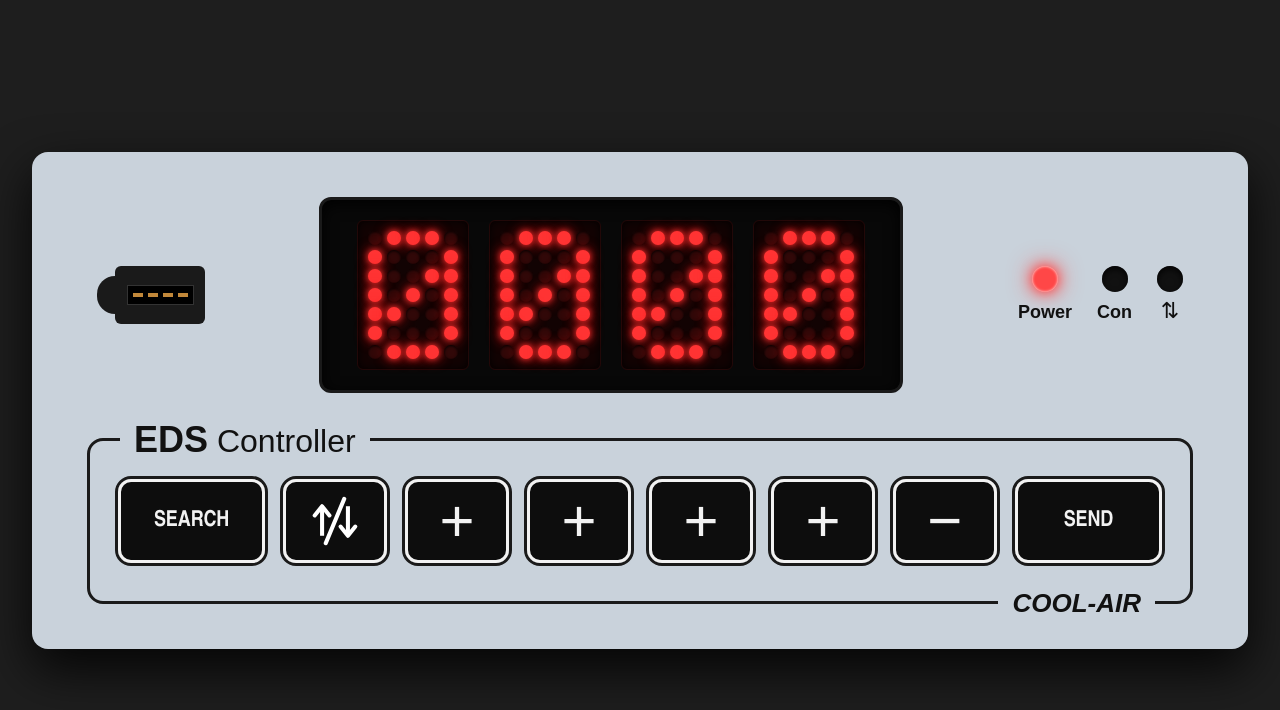
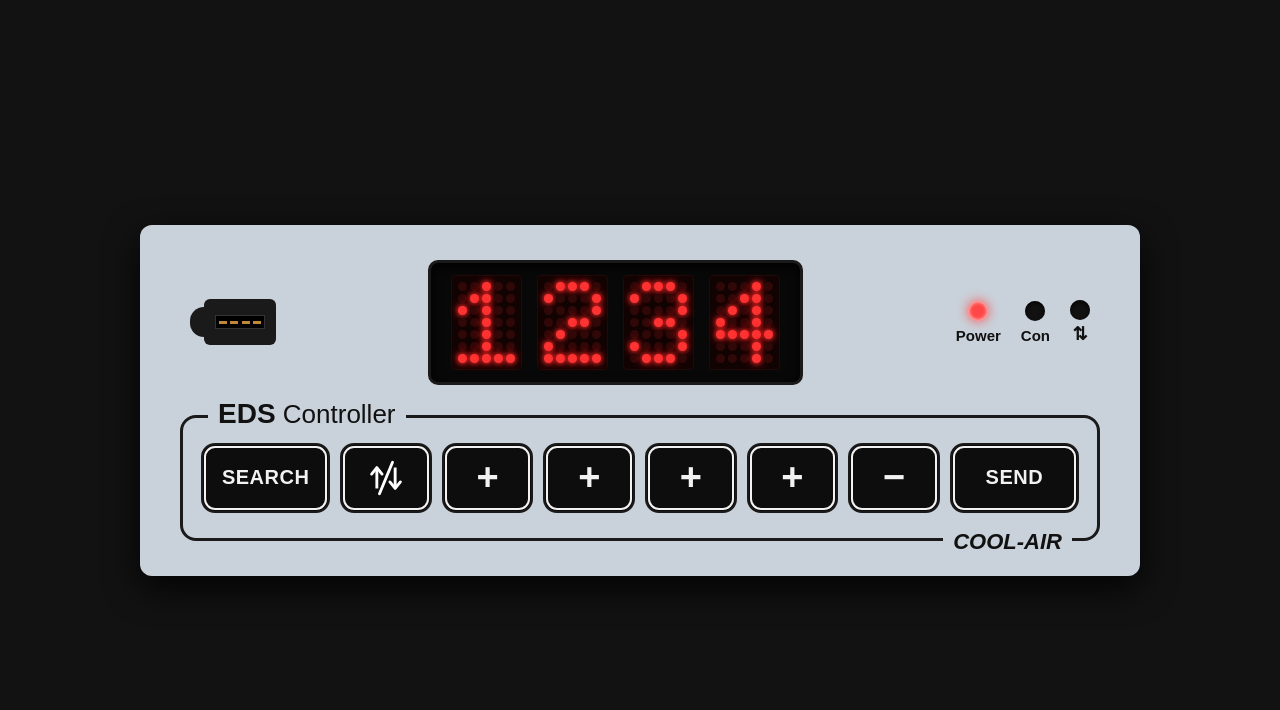
Before and after one commit to sgbusesntrain/Coolair16EDS, a plain HTML site: page Coolair16/controller.html in a window 1280 px wide. Drawn offline with Linux system fonts and the light colour scheme.

Commit message:
Update controller.html

```diff
--- a/Coolair16/controller.html
+++ b/Coolair16/controller.html
@@ -2,58 +2,65 @@
 <html lang="en">
 <head>
 <meta charset="UTF-8">
-<meta name="viewport" content="width=device-width, initial-scale=1.0">
-<title>EDS Controller - Auto-Cycling Search</title>
+<meta name="viewport" content="width=device-width, initial-scale=1.0, maximum-scale=1.0, user-scalable=no">
+<title>EDS Controller</title>
 <style>
-  body {
-    background-color: #1e1e1e;
+  * {
+    box-sizing: border-box;
+  }
+
+  html, body {
+    width: 100%;
+    height: 100%;
+    margin: 0;
+    padding: 0;
+    background-color: #121212;
+    font-family: Arial, sans-serif;
     display: flex;
     justify-content: center;
     align-items: center;
-    min-height: 100vh;
-    margin: 0;
-    padding: 20px;
-    box-sizing: border-box;
-    font-family: Arial, sans-serif;
+    overflow: hidden;
   }
 
-  /* Scaled up for Desktop viewports */
-  .eds-panel {
+  /* --- CONTROLLER PANEL --- */
+  .controller-panel {
     background-color: #c9d2db;
-    padding: 45px 55px;
-    width: 95vw;
-    max-width: 1250px;
-    box-shadow: 0 20px 50px rgba(0,0,0,0.85);
+    padding: 35px 40px;
+    width: 95%;
+    max-width: 1000px;
+    border-radius: 12px;
+    box-shadow: 0 12px 35px rgba(0,0,0,0.85);
     position: relative;
-    box-sizing: border-box;
-    border-radius: 16px;
+    display: flex;
+    flex-direction: column;
+    gap: 30px;
   }
 
-  /* --- TOP ROW --- */
-  .top-row {
+  /* Top Row Layout */
+  .ctrl-top-row {
     display: flex;
     justify-content: space-between;
     align-items: center;
-    margin-bottom: 45px;
     padding: 0 10px;
   }
 
+  /* Data Port Graphic */
   .port-wrapper {
     display: flex;
     align-items: center;
   }
   .port-nub {
-    width: 20px;
-    height: 38px;
+    width: 16px;
+    height: 30px;
     background: #1a1a1a;
-    border-top-left-radius: 18px;
-    border-bottom-left-radius: 18px;
+    border-top-left-radius: 14px;
+    border-bottom-left-radius: 14px;
     margin-right: -2px;
     z-index: 1;
   }
   .port-main {
-    width: 90px;
-    height: 58px;
+    width: 72px;
+    height: 46px;
     background: #1a1a1a;
     border-radius: 6px;
     display: flex;
@@ -62,8 +69,8 @@
     z-index: 2;
   }
   .port-slot {
-    width: 65px;
-    height: 18px;
+    width: 50px;
+    height: 14px;
     background: #000;
     border: 1px solid #333;
     display: flex;
@@ -71,177 +78,162 @@
     align-items: center;
   }
   .gold-pin {
-    width: 10px;
-    height: 4px;
+    width: 8px;
+    height: 3px;
     background: #c2883a;
   }
 
-  /* --- DOT MATRIX DISPLAY SCREEN --- */
-  .display-screen {
+  /* Dot Matrix Display */
+  .ctrl-screen {
     background: #080808;
     border: 3px solid #1a1a1a;
-    border-radius: 12px;
-    padding: 20px 35px;
+    border-radius: 10px;
+    padding: 12px 20px;
     display: flex;
-    gap: 20px;
+    gap: 15px;
     justify-content: center;
-    align-items: center;
-    box-shadow: inset 0 4px 15px rgba(0,0,0,0.95);
+    box-shadow: inset 0 4px 12px rgba(0,0,0,0.95);
   }
 
-  /* 5x7 Dot Matrix Digit Grid Module */
   .matrix-digit {
     display: grid;
     grid-template-columns: repeat(5, 1fr);
     grid-template-rows: repeat(7, 1fr);
-    gap: 5px;
+    gap: 3px;
     background: #120303;
-    padding: 10px;
-    border-radius: 6px;
+    padding: 6px;
+    border-radius: 4px;
     border: 1px solid #220808;
-    box-shadow: inset 0 0 8px rgba(0,0,0,0.9);
   }
 
-  /* Individual Matrix LED Dots */
-  .dot {
-    width: 14px;
-    height: 14px;
+  .ctrl-dot {
+    width: 9px;
+    height: 9px;
     border-radius: 50%;
     background-color: #310808;
-    box-shadow: inset 0 1px 3px rgba(0,0,0,0.9);
-    transition: background-color 0.05s ease, box-shadow 0.05s ease;
   }
 
-  /* Lit LED Dots */
-  .dot.on {
+  .ctrl-dot.on {
     background-color: #ff3333;
-    box-shadow:
-      0 0 6px #ff3333,
-      0 0 14px #ff1a1a;
+    box-shadow: 0 0 5px #ff3333, 0 0 10px #ff1a1a;
   }
 
   /* LED Indicators */
-  .indicators {
+  .ctrl-indicators {
     display: flex;
-    gap: 25px;
-    text-align: center;
+    gap: 20px;
+    align-items: center;
   }
+
   .led-col {
     display: flex;
     flex-direction: column;
     align-items: center;
-    gap: 10px;
+    gap: 6px;
+    font-size: 15px;
+    font-weight: bold;
+    color: #111;
   }
+
   .light {
-    width: 26px;
-    height: 26px;
+    width: 20px;
+    height: 20px;
     border-radius: 50%;
     background: #111;
-    box-shadow: inset 0 3px 6px rgba(0,0,0,0.8);
+    box-shadow: inset 0 2px 4px rgba(0,0,0,0.8);
   }
+
   .light.lit-red {
     background: #ff4747;
-    box-shadow:
-      inset 0 0 3px #fff,
-      0 0 12px #ff4747,
-      0 0 24px #ff4747;
-  }
-  .led-label {
-    font-size: 18px;
-    color: #111;
-    font-weight: bold;
+    box-shadow: 0 0 12px #ff4747, inset 0 0 4px #fff;
   }
 
-  /* --- BOTTOM BUTTON SECTION --- */
-  .button-section {
+  /* Button Section Outer Border with Labels */
+  .ctrl-button-section {
     border: 3px solid #1a1a1a;
     border-radius: 16px;
-    padding: 35px 25px;
+    padding: 25px 18px;
     display: flex;
     justify-content: space-between;
     align-items: center;
     position: relative;
-    gap: 12px;
+    gap: 10px;
   }
 
   .label-top {
     position: absolute;
-    top: -22px;
-    left: 30px;
+    top: -18px;
+    left: 25px;
     background: #c9d2db;
-    padding: 0 14px;
-    font-size: 32px;
+    padding: 0 10px;
+    font-size: 26px;
     color: #111;
+    line-height: 1;
   }
   .label-top strong {
-    font-size: 36px;
+    font-size: 28px;
     font-weight: 900;
   }
 
   .label-bottom {
     position: absolute;
-    bottom: -18px;
-    right: 35px;
+    bottom: -15px;
+    right: 25px;
     background: #c9d2db;
-    padding: 0 14px;
-    font-size: 26px;
+    padding: 0 10px;
+    font-size: 22px;
     font-weight: 900;
     font-style: italic;
     color: #111;
+    line-height: 1;
   }
 
-  .btn {
+  /* Buttons */
+  .ctrl-btn {
     background-color: #0d0d0d;
-    background-clip: padding-box;
-    border: 3px solid #1a1a1a;
-    outline: 3px solid #f2f2f2;
-    outline-offset: -6px;
-    border-radius: 16px;
+    border: 2px solid #1a1a1a;
+    outline: 2px solid #f2f2f2;
+    outline-offset: -5px;
+    border-radius: 14px;
     color: #f2f2f2;
-    height: 90px;
+    height: 70px;
     cursor: pointer;
     display: flex;
     justify-content: center;
     align-items: center;
-    box-shadow: inset 0 2px 2px rgba(255,255,255,0.2);
-    transition: transform 0.05s ease, background-color 0.05s ease;
     box-sizing: border-box;
+    font-weight: bold;
+    transition: transform 0.05s, background-color 0.05s;
   }
 
-  .btn.symbol-btn {
-    flex: 1 1 0;
-    font-size: 60px;
-    font-family: Arial, Helvetica, sans-serif;
-    font-weight: normal;
-    line-height: 1;
+  .ctrl-btn.symbol-btn {
+    flex: 1;
+    font-size: 38px;
   }
 
-  .btn.text-btn {
-    flex: 1.6 1 0;
-    font-size: 22px;
-    font-family: 'Arial Narrow', 'Helvetica Neue', Arial, sans-serif;
-    font-weight: bold;
-    letter-spacing: -0.2px;
-    padding: 0;
+  .ctrl-btn.text-btn {
+    flex: 1.5;
+    font-size: 20px;
+    letter-spacing: 0.5px;
   }
 
-  .btn:active {
+  .ctrl-btn:active {
     transform: translateY(2px);
-    background-color: #1a1a1a;
+    background-color: #222;
   }
 
   .toggle-svg {
-    width: 48px;
-    height: 52px;
+    width: 34px;
+    height: 38px;
   }
-
 </style>
 </head>
 <body>
 
-<div class="eds-panel">
+<div class="controller-panel">
+  <div class="ctrl-top-row">
 
-  <div class="top-row">
+    <!-- Left Port Connector -->
     <div class="port-wrapper">
       <div class="port-nub"></div>
       <div class="port-main">
@@ -254,33 +246,24 @@
       </div>
     </div>
 
-    <!-- 4-Digit 5x7 Dot Matrix Display Screen -->
-    <div class="display-screen" id="matrix-display">
-      <!-- Generated via JS -->
-    </div>
+    <!-- Center Display Matrix -->
+    <div class="ctrl-screen" id="ctrl-matrix-display"></div>
 
-    <div class="indicators">
-      <div class="led-col">
-        <div class="light lit-red"></div>
-        <span class="led-label">Power</span>
-      </div>
-      <div class="led-col">
-        <div class="light" id="com-light"></div>
-        <span class="led-label">Con</span>
-      </div>
-      <div class="led-col">
-        <div class="light" id="arrow-light"></div>
-        <span class="led-label" style="font-size: 22px; font-weight: normal; margin-top: -4px;">⇅</span>
-      </div>
+    <!-- Right Indicator LEDs -->
+    <div class="ctrl-indicators">
+      <div class="led-col"><div class="light lit-red"></div>Power</div>
+      <div class="led-col"><div class="light" id="com-light"></div>Con</div>
+      <div class="led-col"><div class="light" id="arrow-light"></div><span style="font-size:18px; margin-top:-3px;">⇅</span></div>
     </div>
   </div>
 
-  <div class="button-section">
+  <!-- Lower Button Deck -->
+  <div class="ctrl-button-section">
     <div class="label-top"><strong>EDS</strong> Controller</div>
 
-    <button class="btn text-btn" id="btn-search">SEARCH</button>
+    <button class="ctrl-btn text-btn" id="btn-search">SEARCH</button>
 
-    <button class="btn symbol-btn" id="btn-toggle">
+    <button class="ctrl-btn symbol-btn" id="btn-toggle">
       <svg class="toggle-svg" viewBox="0 0 26 28" fill="none" xmlns="http://www.w3.org/2000/svg">
         <line x1="18" y1="2" x2="8" y2="26" stroke="#ffffff" stroke-width="2.2" stroke-linecap="round"/>
         <line x1="6" y1="22" x2="6" y2="7" stroke="#ffffff" stroke-width="2.2"/>
@@ -290,291 +273,132 @@
       </svg>
     </button>
 
-    <!-- Four individual plus buttons -->
-    <button class="btn symbol-btn" id="btn-p1000">+</button>
-    <button class="btn symbol-btn" id="btn-p100">+</button>
-    <button class="btn symbol-btn" id="btn-p10">+</button>
-    <button class="btn symbol-btn" id="btn-p1">+</button>
-
-    <button class="btn symbol-btn" id="btn-minus">&minus;</button>
-
-    <button class="btn text-btn" id="btn-send">SEND</button>
+    <button class="ctrl-btn symbol-btn" id="btn-p1000">+</button>
+    <button class="ctrl-btn symbol-btn" id="btn-p100">+</button>
+    <button class="ctrl-btn symbol-btn" id="btn-p10">+</button>
+    <button class="ctrl-btn symbol-btn" id="btn-p1">+</button>
+    <button class="ctrl-btn symbol-btn" id="btn-minus">&minus;</button>
+    <button class="ctrl-btn text-btn" id="btn-send">SEND</button>
 
     <div class="label-bottom">COOL-AIR</div>
   </div>
-
 </div>
 
 <script>
+  // Controller 5x7 Bitmaps
   const DIGITS_5x7 = {
-    0: [
-      [0,1,1,1,0],
-      [1,0,0,0,1],
-      [1,0,0,1,1],
-      [1,0,1,0,1],
-      [1,1,0,0,1],
-      [1,0,0,0,1],
-      [0,1,1,1,0]
-    ],
-    1: [
-      [0,0,1,0,0],
-      [0,1,1,0,0],
-      [1,0,1,0,0],
-      [0,0,1,0,0],
-      [0,0,1,0,0],
-      [0,0,1,0,0],
-      [1,1,1,1,1]
-    ],
-    2: [
-      [0,1,1,1,0],
-      [1,0,0,0,1],
-      [0,0,0,0,1],
-      [0,0,1,1,0],
-      [0,1,0,0,0],
-      [1,0,0,0,0],
-      [1,1,1,1,1]
-    ],
-    3: [
-      [0,1,1,1,0],
-      [1,0,0,0,1],
-      [0,0,0,0,1],
-      [0,0,1,1,0],
-      [0,0,0,0,1],
-      [1,0,0,0,1],
-      [0,1,1,1,0]
-    ],
-    4: [
-      [0,0,0,1,0],
-      [0,0,1,1,0],
-      [0,1,0,1,0],
-      [1,0,0,1,0],
-      [1,1,1,1,1],
-      [0,0,0,1,0],
-      [0,0,0,1,0]
-    ],
-    5: [
-      [1,1,1,1,1],
-      [1,0,0,0,0],
-      [1,1,1,1,0],
-      [0,0,0,0,1],
-      [0,0,0,0,1],
-      [1,0,0,0,1],
-      [0,1,1,1,0]
-    ],
-    6: [
-      [0,1,1,1,0],
-      [1,0,0,0,1],
-      [1,0,0,0,0],
-      [1,1,1,1,0],
-      [1,0,0,0,1],
-      [1,0,0,0,1],
-      [0,1,1,1,0]
-    ],
-    7: [
-      [1,1,1,1,1],
-      [0,0,0,0,1],
-      [0,0,0,1,0],
-      [0,0,1,0,0],
-      [0,0,1,0,0],
-      [0,0,1,0,0],
-      [0,0,1,0,0]
-    ],
-    8: [
-      [0,1,1,1,0],
-      [1,0,0,0,1],
-      [1,0,0,0,1],
-      [0,1,1,1,0],
-      [1,0,0,0,1],
-      [1,0,0,0,1],
-      [0,1,1,1,0]
-    ],
-    9: [
-      [0,1,1,1,0],
-      [1,0,0,0,1],
-      [1,0,0,0,1],
-      [0,1,1,1,1],
-      [0,0,0,0,1],
-      [1,0,0,0,1],
-      [0,1,1,1,0]
-    ]
+    0: [[0,1,1,1,0],[1,0,0,0,1],[1,0,0,1,1],[1,0,1,0,1],[1,1,0,0,1],[1,0,0,0,1],[0,1,1,1,0]],
+    1: [[0,0,1,0,0],[0,1,1,0,0],[1,0,1,0,0],[0,0,1,0,0],[0,0,1,0,0],[0,0,1,0,0],[1,1,1,1,1]],
+    2: [[0,1,1,1,0],[1,0,0,0,1],[0,0,0,0,1],[0,0,1,1,0],[0,1,0,0,0],[1,0,0,0,0],[1,1,1,1,1]],
+    3: [[0,1,1,1,0],[1,0,0,0,1],[0,0,0,0,1],[0,0,1,1,0],[0,0,0,0,1],[1,0,0,0,1],[0,1,1,1,0]],
+    4: [[0,0,0,1,0],[0,0,1,1,0],[0,1,0,1,0],[1,0,0,1,0],[1,1,1,1,1],[0,0,0,1,0],[0,0,0,1,0]],
+    5: [[1,1,1,1,1],[1,0,0,0,0],[1,1,1,1,0],[0,0,0,0,1],[0,0,0,0,1],[1,0,0,0,1],[0,1,1,1,0]],
+    6: [[0,1,1,1,0],[1,0,0,0,1],[1,0,0,0,0],[1,1,1,1,0],[1,0,0,0,1],[1,0,0,0,1],[0,1,1,1,0]],
+    7: [[1,1,1,1,1],[0,0,0,0,1],[0,0,0,1,0],[0,0,1,0,0],[0,0,1,0,0],[0,0,1,0,0],[0,0,1,0,0]],
+    8: [[0,1,1,1,0],[1,0,0,0,1],[1,0,0,0,1],[0,1,1,1,0],[1,0,0,0,1],[1,0,0,0,1],[0,1,1,1,0]],
+    9: [[0,1,1,1,0],[1,0,0,0,1],[1,0,0,0,1],[0,1,1,1,1],[0,0,0,0,1],[1,0,0,0,1],[0,1,1,1,0]]
   };
 
-  const container = document.getElementById('matrix-display');
-  const comLight = document.getElementById('com-light');
-  const arrowLight = document.getElementById('arrow-light');
-
-  let currentVal = 0;
-  let searchDirectionDesc = false;
-  let lastIncrementStep = 1;
-  let searchInterval = null;
-
-  const availableValues = [0, 1111, 2222, 9999];
-
-  const matrixModules = [];
+  // Build Controller Digits
+  const ctrlDisplay = document.getElementById('ctrl-matrix-display');
+  const ctrlModules = [];
   for (let m = 0; m < 4; m++) {
-    const modDiv = document.createElement('div');
-    modDiv.className = 'matrix-digit';
+    const mod = document.createElement('div');
+    mod.className = 'matrix-digit';
     const dots = [];
-    for (let r = 0; r < 7; r++) {
-      for (let c = 0; c < 5; c++) {
-        const dot = document.createElement('div');
-        dot.className = 'dot';
-        modDiv.appendChild(dot);
-        dots.push(dot);
-      }
+    for (let i = 0; i < 35; i++) {
+      const d = document.createElement('div');
+      d.className = 'ctrl-dot';
+      mod.appendChild(d);
+      dots.push(d);
     }
-    container.appendChild(modDiv);
-    matrixModules.push(dots);
+    ctrlDisplay.appendChild(mod);
+    ctrlModules.push(dots);
   }
 
-  function updateDisplay(val) {
+  // Update Controller Display
+  function updateCtrlDisplay(val) {
     const str = String(val).padStart(4, '0');
     for (let i = 0; i < 4; i++) {
       const num = parseInt(str[i], 10);
       const bitmap = DIGITS_5x7[num];
-      const dots = matrixModules[i];
-      let dotIndex = 0;
+      const dots = ctrlModules[i];
+      let idx = 0;
       for (let r = 0; r < 7; r++) {
         for (let c = 0; c < 5; c++) {
-          if (bitmap[r][c] === 1) {
-            dots[dotIndex].classList.add('on');
-          } else {
-            dots[dotIndex].classList.remove('on');
-          }
-          dotIndex++;
+          if (bitmap[r][c] === 1) dots[idx].classList.add('on');
+          else dots[idx].classList.remove('on');
+          idx++;
         }
       }
     }
   }
 
-  function addIndependent(val, step) {
-    let str = String(val).padStart(4, '0');
-    let d0 = parseInt(str[0], 10);
-    let d1 = parseInt(str[1], 10);
-    let d2 = parseInt(str[2], 10);
-    let d3 = parseInt(str[3], 10);
+  // Logic Variables
+  let currentVal = 1234;
+  let searchDirectionDesc = false;
+  let lastIncrementStep = 1;
+  let searchInterval = null;
+  const availableValues = [0, 1111, 2222, 9999];
 
-    if (step === 1000) d0 = (d0 + 1) % 10;
-    if (step === 100)  d1 = (d1 + 1) % 10;
-    if (step === 10)   d2 = (d2 + 1) % 10;
-    if (step === 1)    d3 = (d3 + 1) % 10;
-
-    return parseInt(`${d0}${d1}${d2}${d3}`, 10);
+  function stopAutoSearch() {
+    if (searchInterval) { clearInterval(searchInterval); searchInterval = null; }
   }
 
-  function subIndependent(val, step) {
-    let str = String(val).padStart(4, '0');
-    let d0 = parseInt(str[0], 10);
-    let d1 = parseInt(str[1], 10);
-    let d2 = parseInt(str[2], 10);
-    let d3 = parseInt(str[3], 10);
-
-    if (step === 1000) d0 = (d0 - 1 + 10) % 10;
-    if (step === 100)  d1 = (d1 - 1 + 10) % 10;
-    if (step === 10)   d2 = (d2 - 1 + 10) % 10;
-    if (step === 1)    d3 = (d3 - 1 + 10) % 10;
-
-    return parseInt(`${d0}${d1}${d2}${d3}`, 10);
+  function addIndep(val, step) {
+    let s = String(val).padStart(4, '0').split('').map(Number);
+    if (step === 1000) s[0] = (s[0] + 1) % 10;
+    if (step === 100)  s[1] = (s[1] + 1) % 10;
+    if (step === 10)   s[2] = (s[2] + 1) % 10;
+    if (step === 1)    s[3] = (s[3] + 1) % 10;
+    return parseInt(s.join(''), 10);
   }
 
-  function stopAutoSearch() {
-    if (searchInterval) {
-      clearInterval(searchInterval);
-      searchInterval = null;
-    }
+  function subIndep(val, step) {
+    let s = String(val).padStart(4, '0').split('').map(Number);
+    if (step === 1000) s[0] = (s[0] - 1 + 10) % 10;
+    if (step === 100)  s[1] = (s[1] - 1 + 10) % 10;
+    if (step === 10)   s[2] = (s[2] - 1 + 10) % 10;
+    if (step === 1)    s[3] = (s[3] - 1 + 10) % 10;
+    return parseInt(s.join(''), 10);
   }
 
-  updateDisplay(currentVal);
-
-  // Toggle Search Direction Button (Arrow)
+  // Event Listeners
   document.getElementById('btn-toggle').addEventListener('click', () => {
     stopAutoSearch();
     searchDirectionDesc = !searchDirectionDesc;
-    if (!searchDirectionDesc) {
-      arrowLight.classList.remove('lit-red');
-    } else {
-      arrowLight.classList.add('lit-red');
-    }
+    document.getElementById('arrow-light').classList.toggle('lit-red', searchDirectionDesc);
   });
 
-  // SEARCH Button Logic (Auto-cycling every 2 seconds with wrap-around)
   document.getElementById('btn-search').addEventListener('click', () => {
     stopAutoSearch();
+    let sorted = [...availableValues].sort((a,b) => searchDirectionDesc ? b - a : a - b);
+    let idx = (sorted.indexOf(currentVal) + 1) % sorted.length;
+    currentVal = sorted[idx];
+    updateCtrlDisplay(currentVal);
 
-    let sorted = [...availableValues].sort((a, b) => a - b);
-    if (searchDirectionDesc) {
-      sorted.reverse();
-    }
-
-    // Find the next index in sequence, wrapping back to the beginning if at the end
-    let currentIndex = sorted.indexOf(currentVal);
-    if (currentIndex === -1) {
-      // If current value isn't directly in the list, find the closest matching step
-      currentIndex = sorted.findIndex(v => searchDirectionDesc ? v < currentVal : v > currentVal);
-      if (currentIndex === -1) currentIndex = 0;
-    } else {
-      currentIndex = (currentIndex + 1) % sorted.length;
-    }
-
-    currentVal = sorted[currentIndex];
-    updateDisplay(currentVal);
-
-    // Continue cycling every 2 seconds
     searchInterval = setInterval(() => {
-      let activeSorted = [...availableValues].sort((a, b) => a - b);
-      if (searchDirectionDesc) {
-        activeSorted.reverse();
-      }
-      let idx = activeSorted.indexOf(currentVal);
-      idx = (idx + 1) % activeSorted.length;
-      currentVal = activeSorted[idx];
-      updateDisplay(currentVal);
+      let activeSorted = [...availableValues].sort((a,b) => searchDirectionDesc ? b - a : a - b);
+      let i = (activeSorted.indexOf(currentVal) + 1) % activeSorted.length;
+      currentVal = activeSorted[i];
+      updateCtrlDisplay(currentVal);
     }, 2000);
   });
 
-  // Manual actions stop the automated search cycle
-  document.getElementById('btn-p1000').addEventListener('click', () => {
+  document.getElementById('btn-p1000').addEventListener('click', () => { stopAutoSearch(); lastIncrementStep = 1000; currentVal = addIndep(currentVal, 1000); updateCtrlDisplay(currentVal); });
+  document.getElementById('btn-p100').addEventListener('click', () => { stopAutoSearch(); lastIncrementStep = 100; currentVal = addIndep(currentVal, 100); updateCtrlDisplay(currentVal); });
+  document.getElementById('btn-p10').addEventListener('click', () => { stopAutoSearch(); lastIncrementStep = 10; currentVal = addIndep(currentVal, 10); updateCtrlDisplay(currentVal); });
+  document.getElementById('btn-p1').addEventListener('click', () => { stopAutoSearch(); lastIncrementStep = 1; currentVal = addIndep(currentVal, 1); updateCtrlDisplay(currentVal); });
+  document.getElementById('btn-minus').addEventListener('click', () => { stopAutoSearch(); currentVal = subIndep(currentVal, lastIncrementStep); updateCtrlDisplay(currentVal); });
+
+  document.getElementById('btn-send').addEventListener('click', () => {
     stopAutoSearch();
-    lastIncrementStep = 1000;
-    currentVal = addIndependent(currentVal, 1000);
-    updateDisplay(currentVal);
+    const com = document.getElementById('com-light');
+    com.classList.add('lit-red');
+    setTimeout(() => com.classList.remove('lit-red'), 400);
   });
 
-  document.getElementById('btn-p100').addEventListener('click', () => {
-    stopAutoSearch();
-    lastIncrementStep = 100;
-    currentVal = addIndependent(currentVal, 100);
-    updateDisplay(currentVal);
-  });
-
-  document.getElementById('btn-p10').addEventListener('click', () => {
-    stopAutoSearch();
-    lastIncrementStep = 10;
-    currentVal = addIndependent(currentVal, 10);
-    updateDisplay(currentVal);
-  });
-
-  document.getElementById('btn-p1').addEventListener('click', () => {
-    stopAutoSearch();
-    lastIncrementStep = 1;
-    currentVal = addIndependent(currentVal, 1);
-    updateDisplay(currentVal);
-  });
-
-  document.getElementById('btn-minus').addEventListener('click', () => {
-    stopAutoSearch();
-    currentVal = subIndependent(currentVal, lastIncrementStep);
-    updateDisplay(currentVal);
-  });
-
-  // SEND Button Logic
-  document.getElementById('btn-send').addEventListener('click', () => {
-    stopAutoSearch();
-    comLight.classList.add('lit-red');
-    setTimeout(() => {
-      comLight.classList.remove('lit-red');
-    }, 400);
-  });
+  updateCtrlDisplay(currentVal);
 </script>
 
 </body>
```
